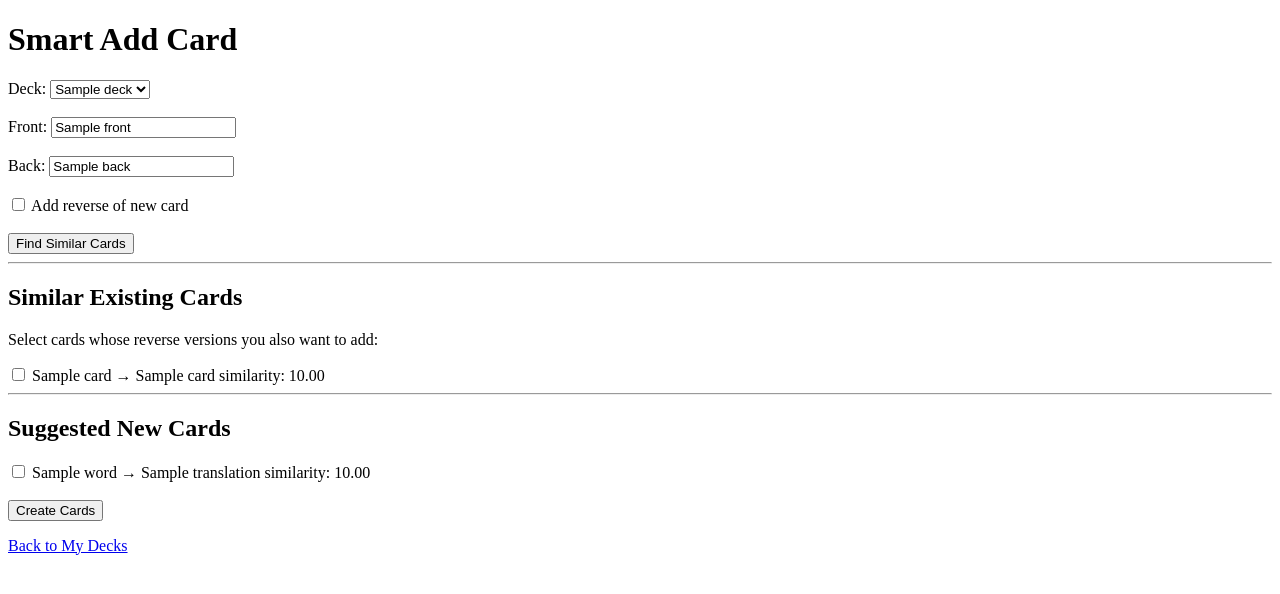
After one commit to lewisbryan302-cloud/LanguageApp, a FastAPI app: template templates/smart_add_card.html in a window 1280 px wide. The commit adds this page. Shown: the top 594 px of the page. Run offline with FastAPI, Linux system fonts and the light colour scheme; the template is opened without the code that fills it: most values are stand-ins (such as "Sample title", 1, 10 or a date in 2020).

Commit message:
smart-add-card

```diff
--- a/app.py
+++ b/app.py
@@ -5,6 +5,11 @@ from fastapi.templating import Jinja2Templates
 from starlette.requests import Request
 from database import get_connection
 from typing import Optional
+from sentence_transformers import SentenceTransformer, util
+from embedding_helper import get_similar_words
+from embedding_helper import get_similar_words_with_translations
+
+embedding_model = SentenceTransformer("paraphrase-multilingual-MiniLM-L12-v2")
 
 app = FastAPI()
 templates = Jinja2Templates(directory="templates")
@@ -477,3 +482,178 @@ def reset_srs_selected_cards(
     conn.close()
 
     return RedirectResponse(f"/deck/{deck_id}/cards", status_code=303)
+
+# --- Smart add card mechanism ---
+@app.get("/smart-add-card")
+def smart_add_card_page(request: Request):
+    conn = get_connection()
+    cursor = conn.cursor()
+
+    cursor.execute("""
+        SELECT id, name
+        FROM decks
+        ORDER BY id;
+    """)
+    decks = cursor.fetchall()
+
+    cursor.close()
+    conn.close()
+
+    return templates.TemplateResponse(
+        request,
+        "smart_add_card.html",
+        {"decks": decks, "suggestions": None}
+    )
+
+def embedding_similarity(a: str, b: str) -> float:
+    embedding_a = embedding_model.encode(a, convert_to_tensor=True)
+    embedding_b = embedding_model.encode(b, convert_to_tensor=True)
+
+    similarity = util.cos_sim(embedding_a, embedding_b)
+
+    return float(similarity[0][0])
+
+@app.post("/smart-add-card/preview")
+def smart_add_card_preview(
+    request: Request,
+    deck_id: int = Form(...),
+    front: str = Form(...),
+    back: str = Form(...),
+    add_reverse: str | None = Form(None)
+):
+    conn = get_connection()
+    cursor = conn.cursor()
+
+    cursor.execute("""
+        SELECT id, front, back
+        FROM flashcards
+        WHERE deck_id = %s;
+    """, (deck_id,))
+
+    existing_cards = cursor.fetchall()
+
+    cursor.execute("""
+        SELECT id, name
+        FROM decks
+        ORDER BY id;
+    """)
+    decks = cursor.fetchall()
+
+    cursor.close()
+    conn.close()
+
+    suggestions = []
+
+    for card in existing_cards:
+        card_id, existing_front, existing_back = card
+
+        score_front = embedding_similarity(front, existing_front)
+        score_back = embedding_similarity(back, existing_back)
+        score_cross_1 = embedding_similarity(front, existing_back)
+        score_cross_2 = embedding_similarity(back, existing_front)
+
+        score = max(score_front, score_back, score_cross_1, score_cross_2)
+
+        if score > 0.75:
+            suggestions.append((card_id, existing_front, existing_back, score))
+
+    suggestions.sort(key=lambda x: x[3], reverse=True)
+
+    word_suggestions = get_similar_words_with_translations(
+        front,
+        k=10,
+        threshold=0.45,
+        source="en",
+        target="de"
+    )
+
+    return templates.TemplateResponse(
+        request,
+        "smart_add_card.html",
+        {
+            "decks": decks,
+            "suggestions": suggestions[:10],
+            "word_suggestions": word_suggestions,
+            "deck_id": deck_id,
+            "front": front,
+            "back": back,
+            "add_reverse": add_reverse
+        }
+    )
+
+@app.post("/smart-add-card/create")
+def smart_add_card_create(
+    deck_id: int = Form(...),
+    front: str = Form(...),
+    back: str = Form(...),
+    add_reverse: str | None = Form(None),
+    selected_card_ids: Optional[list[int]] = Form(None),
+    selected_suggestion_indices: Optional[list[int]] = Form(None),
+    suggested_words: Optional[list[str]] = Form(None),
+    suggested_translations: Optional[list[str]] = Form(None)
+):
+    conn = get_connection()
+    cursor = conn.cursor()
+
+    # Add main card
+    cursor.execute("""
+        INSERT INTO flashcards (deck_id, front, back)
+        VALUES (%s, %s, %s);
+    """, (deck_id, front, back))
+
+    if add_reverse == "yes":
+        cursor.execute("""
+            INSERT INTO flashcards (deck_id, front, back)
+            VALUES (%s, %s, %s);
+        """, (deck_id, back, front))
+
+    # Add reverse versions of selected similar cards if missing
+    if selected_card_ids:
+        for card_id in selected_card_ids:
+            cursor.execute("""
+                SELECT front, back
+                FROM flashcards
+                WHERE id = %s AND deck_id = %s;
+            """, (card_id, deck_id))
+
+            card = cursor.fetchone()
+
+            if card:
+                old_front, old_back = card
+
+                cursor.execute("""
+                    SELECT id
+                    FROM flashcards
+                    WHERE deck_id = %s
+                    AND front = %s
+                    AND back = %s;
+                """, (deck_id, old_back, old_front))
+
+                reverse_exists = cursor.fetchone()
+
+                if not reverse_exists:
+                    cursor.execute("""
+                        INSERT INTO flashcards (deck_id, front, back)
+                        VALUES (%s, %s, %s);
+                    """, (deck_id, old_back, old_front))
+
+    if selected_suggestion_indices and suggested_words and suggested_translations:
+        for index in selected_suggestion_indices:
+            word = suggested_words[index]
+            translation = suggested_translations[index]
+
+            cursor.execute("""
+                INSERT INTO flashcards (deck_id, front, back)
+                VALUES (%s, %s, %s);
+            """, (deck_id, word, translation))
+
+            if add_reverse == "yes":
+                cursor.execute("""
+                    INSERT INTO flashcards (deck_id, front, back)
+                    VALUES (%s, %s, %s);
+                """, (deck_id, translation, word))
+    conn.commit()
+    cursor.close()
+    conn.close()
+
+    return RedirectResponse(f"/deck/{deck_id}/cards", status_code=303)
--- a/templates/home.html
+++ b/templates/home.html
@@ -101,6 +101,7 @@
     <div class="top-links">
         <a href="/add-card">Add Card</a> |
         <a href="/add-deck">Add Deck</a>
+        <a href="/smart-add-card">Smart Add Card</a>
     </div>
 
     <div class="deck-grid">
--- /dev/null
+++ b/templates/smart_add_card.html
@@ -0,0 +1,101 @@
+<!DOCTYPE html>
+<html>
+<head>
+    <title>Smart Add Card</title>
+</head>
+<body>
+    <h1>Smart Add Card</h1>
+
+    <form action="/smart-add-card/preview" method="post">
+        <label>Deck:</label>
+        <select name="deck_id" required>
+            {% for deck in decks %}
+                <option value="{{ deck[0] }}"
+                    {% if deck_id is defined and deck_id == deck[0] %}selected{% endif %}
+                >
+                    {{ deck[1] }}
+                </option>
+            {% endfor %}
+        </select>
+
+        <br><br>
+
+        <label>Front:</label>
+        <input type="text" name="front" value="{{ front if front is defined else '' }}" required>
+
+        <br><br>
+
+        <label>Back:</label>
+        <input type="text" name="back" value="{{ back if back is defined else '' }}" required>
+
+        <br><br>
+
+        <label>
+            <input type="checkbox" name="add_reverse" value="yes"
+                {% if add_reverse is defined and add_reverse == "yes" %}checked{% endif %}
+            >
+            Add reverse of new card
+        </label>
+
+        <br><br>
+
+        <button type="submit">Find Similar Cards</button>
+    </form>
+
+    {% if suggestions is not none %}
+        <hr>
+
+        <h2>Similar Existing Cards</h2>
+
+        <form action="/smart-add-card/create" method="post">
+            <input type="hidden" name="deck_id" value="{{ deck_id }}">
+            <input type="hidden" name="front" value="{{ front }}">
+            <input type="hidden" name="back" value="{{ back }}">
+
+            {% if add_reverse == "yes" %}
+                <input type="hidden" name="add_reverse" value="yes">
+            {% endif %}
+
+            {% if suggestions %}
+                <p>Select cards whose reverse versions you also want to add:</p>
+
+                {% for card in suggestions %}
+                    <label>
+                        <input type="checkbox" name="selected_card_ids" value="{{ card[0] }}">
+                        {{ card[1] }} → {{ card[2] }}
+                        similarity: {{ "%.2f"|format(card[3]) }}
+                    </label>
+                    <br>
+                {% endfor %}
+            {% else %}
+                <p>No similar cards found. You can still add the new card.</p>
+            {% endif %}
+
+            {% if word_suggestions %}
+                <hr>
+
+                <h2>Suggested New Cards</h2>
+
+                {% for item in word_suggestions %}
+                    <label>
+                        <input type="checkbox" name="selected_suggestion_indices" value="{{ loop.index0 }}">
+                        {{ item.word }} → {{ item.translation }}
+                        similarity: {{ "%.2f"|format(item.score) }}
+                    </label>
+
+                    <input type="hidden" name="suggested_words" value="{{ item.word }}">
+                    <input type="hidden" name="suggested_translations" value="{{ item.translation }}">
+
+                    <br>
+                {% endfor %}
+            {% endif %}
+
+            <br>
+
+            <button type="submit">Create Cards</button>
+        </form>
+    {% endif %}
+
+    <p><a href="/">Back to My Decks</a></p>
+</body>
+</html>
```
Also changed, not shown: embedding_helper.py (added, +60 -0 lines).
